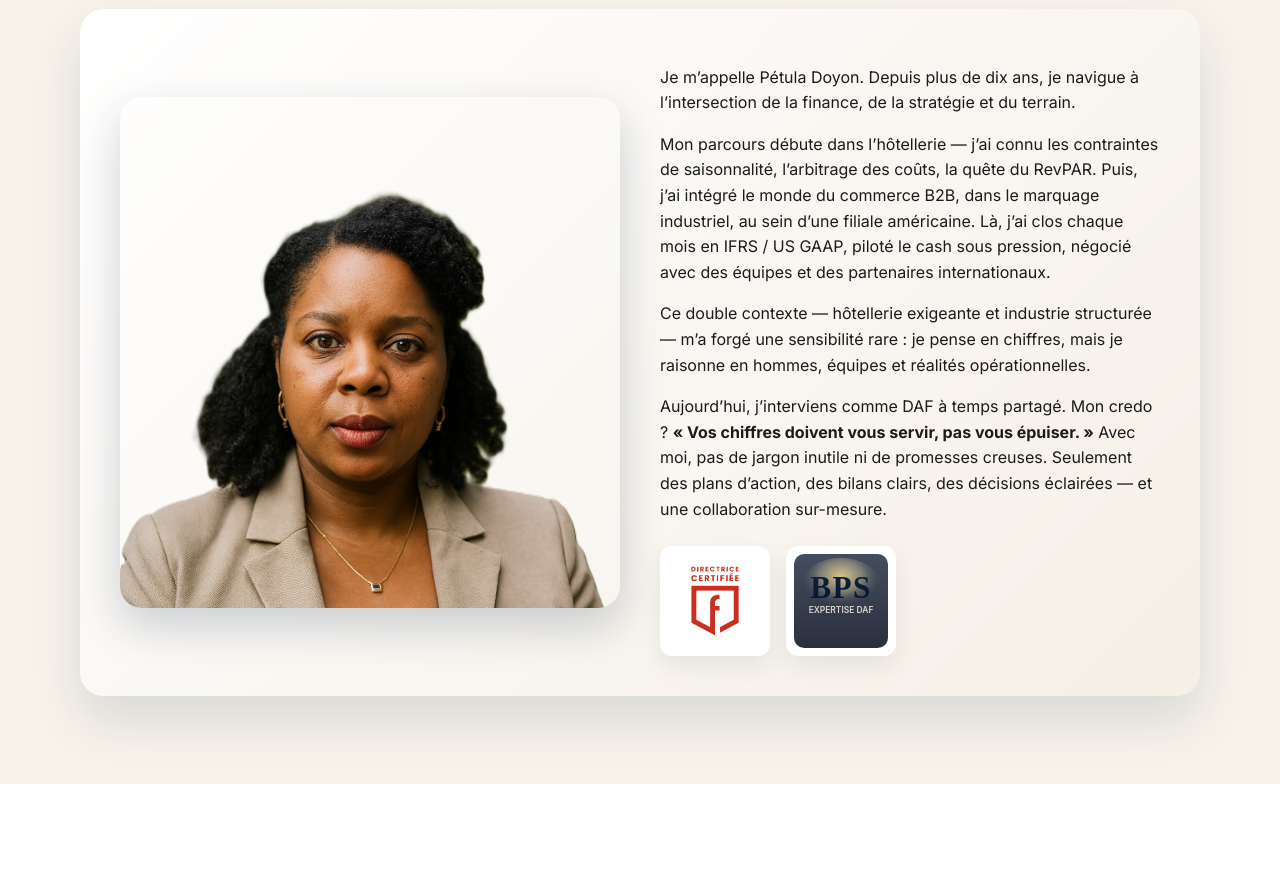
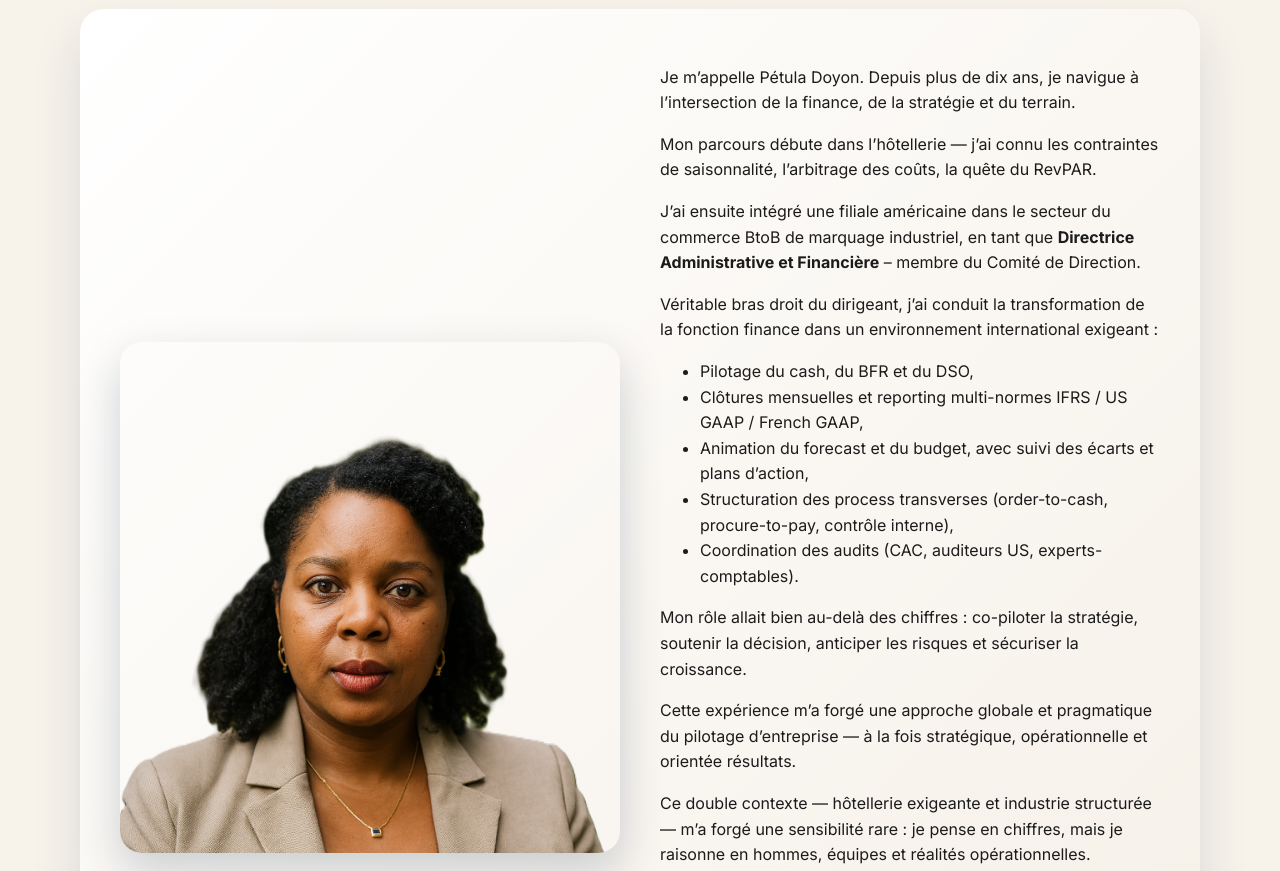
Before and after one commit to BPS-expdaf/bps-website, a plain HTML site: page index.html in a window 1280 px wide. Shown: the part 5200-6071 px from the top of the page. Drawn offline with nearby package versions, Linux system fonts and the light colour scheme.

Commit message:
change text parcours

```diff
--- a/index.html
+++ b/index.html
@@ -582,7 +582,30 @@
           <img src="petula-doyon.png.png" alt="Portrait professionnel de Pétula Doyon, DAF à temps partagé" loading="lazy" decoding="async">
           <div>
             <p>Je m’appelle Pétula Doyon. Depuis plus de dix ans, je navigue à l’intersection de la finance, de la stratégie et du terrain.</p>
-            <p>Mon parcours débute dans l’hôtellerie — j’ai connu les contraintes de saisonnalité, l’arbitrage des coûts, la quête du RevPAR. Puis, j’ai intégré le monde du commerce B2B, dans le marquage industriel, au sein d’une filiale américaine. Là, j’ai clos chaque mois en IFRS / US GAAP, piloté le cash sous pression, négocié avec des équipes et des partenaires internationaux.</p>
+            <p>Mon parcours débute dans l’hôtellerie — j’ai connu les contraintes de saisonnalité, l’arbitrage des coûts, la quête du RevPAR. <p>
+  J’ai ensuite intégré une filiale américaine dans le secteur du commerce BtoB de marquage industriel, en tant que <strong>Directrice Administrative et Financière</strong> – membre du Comité de Direction.
+</p>
+
+<p>
+  Véritable bras droit du dirigeant, j’ai conduit la transformation de la fonction finance dans un environnement international exigeant :
+</p>
+
+<ul>
+  <li>Pilotage du cash, du BFR et du DSO,</li>
+  <li>Clôtures mensuelles et reporting multi-normes IFRS / US GAAP / French GAAP,</li>
+  <li>Animation du forecast et du budget, avec suivi des écarts et plans d’action,</li>
+  <li>Structuration des process transverses (order-to-cash, procure-to-pay, contrôle interne),</li>
+  <li>Coordination des audits (CAC, auditeurs US, experts-comptables).</li>
+</ul>
+
+<p>
+  Mon rôle allait bien au-delà des chiffres : co-piloter la stratégie, soutenir la décision, anticiper les risques et sécuriser la croissance.
+</p>
+
+<p>
+  Cette expérience m’a forgé une approche globale et pragmatique du pilotage d’entreprise — à la fois stratégique, opérationnelle et orientée résultats.
+</p>
+</p>
             <p>Ce double contexte — hôtellerie exigeante et industrie structurée — m’a forgé une sensibilité rare : je pense en chiffres, mais je raisonne en hommes, équipes et réalités opérationnelles.</p>
             <p>Aujourd’hui, j’interviens comme DAF à temps partagé. Mon credo ? <strong>« Vos chiffres doivent vous servir, pas vous épuiser. »</strong> Avec moi, pas de jargon inutile ni de promesses creuses. Seulement des plans d’action, des bilans clairs, des décisions éclairées — et une collaboration sur-mesure.</p>
             <div class="certifications">
```
